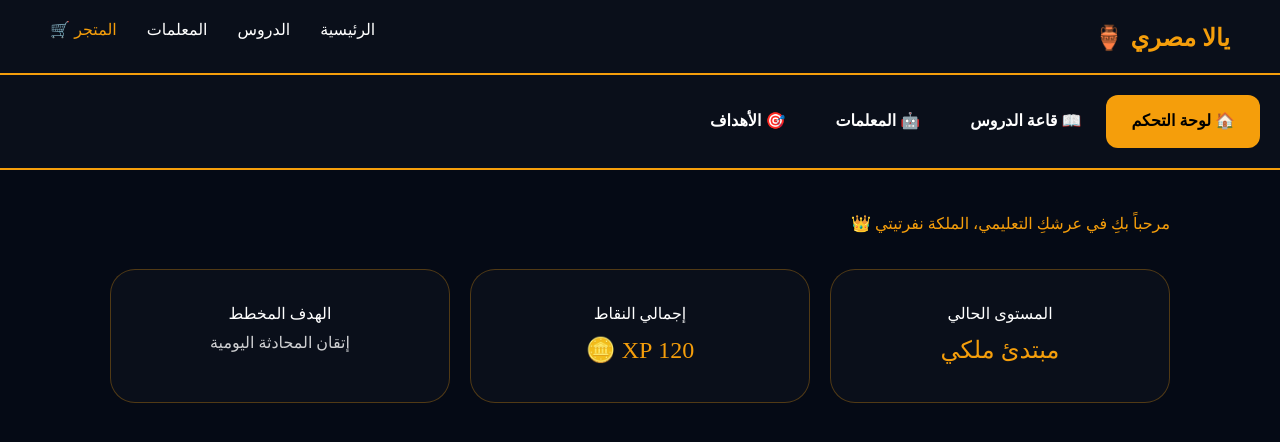
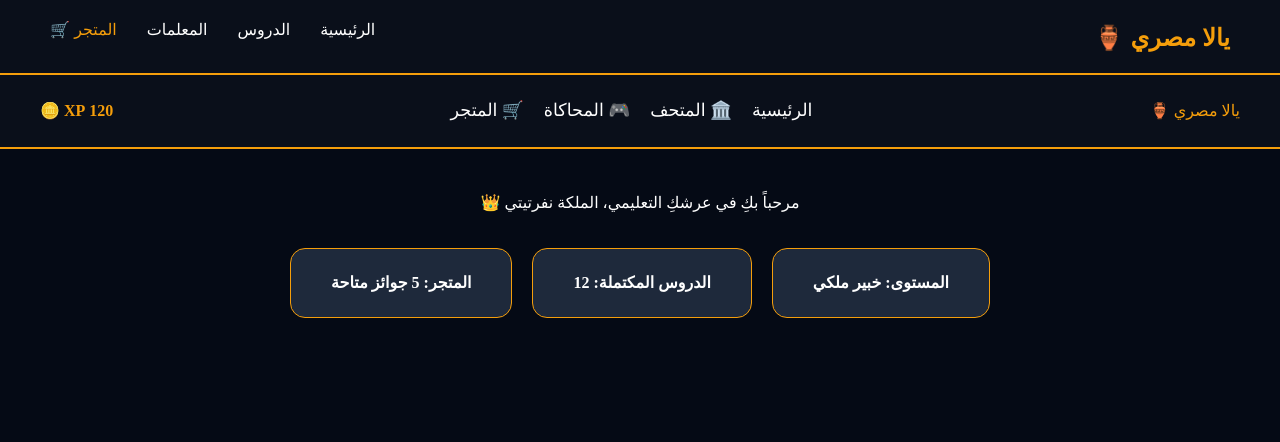
Before and after one commit to adamahmed29623-bit/Adam-Acadmey-yalla-masry, a Next.js app: page / in a window 1280 px wide. Shown: the top 442 px of the page. Built offline with nearby package versions, Linux system fonts and the light colour scheme.

Commit message:
Update page.tsx

```diff
--- a/src/app/page.tsx
+++ b/src/app/page.tsx
@@ -1,180 +1,71 @@
 'use client';
 import React, { useState } from 'react';
 
-export default function NefertitiAcademyEmpire() {
-  const [view, setView] = useState('dashboard'); // dashboard, lessons, teachers, goals
-  const [level, setLevel] = useState('مبتدئ ملكي');
+export default function NefertitiAcademyUltimate() {
+  const [view, setView] = useState('dashboard'); // dashboard, museum, simulation, store
   const [points, setPoints] = useState(120);
-  const [goal, setGoal] = useState('إتقان المحادثة اليومية');
-
-  // دالة النطق الصوتي
-  const speak = (text: string) => {
-    if (typeof window !== 'undefined' && window.speechSynthesis) {
-      window.speechSynthesis.cancel();
-      const msg = new SpeechSynthesisUtterance(text);
-      msg.lang = 'ar-EG';
-      window.speechSynthesis.speak(msg);
-    }
-  };
 
   return (
-    <div style={{ backgroundColor: '#050a15', color: 'white', minHeight: '100vh', direction: 'rtl', fontFamily: 'serif' }}>
+    <div style={{ backgroundColor: '#050a15', minHeight: '100vh', color: 'white', direction: 'rtl', fontFamily: 'serif' }}>
 
-      {/* 🏰 شريط التنقل الإمبراطوري */}
-      <nav style={{ display: 'flex', justifyContent: 'around', background: '#0a0f1a', padding: '20px', borderBottom: '2px solid #f59e0b', position: 'sticky', top: 0, zIndex: 100 }}>
-        <button onClick={() => setView('dashboard')} style={navLink(view === 'dashboard')}>🏠 لوحة التحكم</button>
-        <button onClick={() => setView('lessons')} style={navLink(view === 'lessons')}>📖 قاعة الدروس</button>
-        <button onClick={() => setView('teachers')} style={navLink(view === 'teachers')}>🤖 المعلمات</button>
-        <button onClick={() => setView('goals')} style={navLink(view === 'goals')}>🎯 الأهداف</button>
+      {/* شريط التنقل الملكي - لربط كل شيء */}
+      <nav style={{ background: '#0a0f1a', padding: '20px 40px', display: 'flex', justifyContent: 'space-between', borderBottom: '2px solid #f59e0b', alignItems: 'center' }}>
+        <h2 style={{ color: '#f59e0b', margin: 0 }}>يالا مصري 🏺</h2>
+        <div style={{ display: 'flex', gap: '20px' }}>
+          <button onClick={() => setView('dashboard')} style={navLink}>الرئيسية</button>
+          <button onClick={() => setView('museum')} style={navLink}>🏛️ المتحف</button>
+          <button onClick={() => setView('simulation')} style={navLink}>🎮 المحاكاة</button>
+          <button onClick={() => setView('store')} style={navLink}>🛒 المتجر</button>
+        </div>
+        <div style={{ color: '#f59e0b', fontWeight: 'bold' }}>{points} XP 🪙</div>
       </nav>
 
-      <main style={{ maxWidth: '1100px', margin: '40px auto', padding: '0 20px' }}>
+      <main style={{ padding: '40px' }}>
 
-        {/* 1. لوحة تحكم الطالب (Dashboard) */}
-        {view === 'dashboard' && (
-          <div style={{ animation: 'fadeIn 0.5s' }}>
-            <h2 style={{ color: '#f59e0b' }}>مرحباً بكِ في عرشكِ التعليمي، الملكة نفرتيتي 👑</h2>
-            <div style={{ display: 'grid', gridTemplateColumns: 'repeat(auto-fit, minmax(250px, 1fr))', gap: '20px', marginTop: '30px' }}>
-              <div style={statCard}>
-                <h3>المستوى الحالي</h3>
-                <p style={{ fontSize: '1.5rem', color: '#f59e0b' }}>{level}</p>
+        {/* قسم المتحف الملكي */}
+        {view === 'museum' && (
+          <div style={{ textAlign: 'center' }}>
+            <h1 style={{ color: '#f59e0b' }}>متحف المكتسبات الملكية 🏺</h1>
+            <div style={{ display: 'grid', gridTemplateColumns: 'repeat(3, 1fr)', gap: '20px', marginTop: '30px' }}>
+              <div style={museumCard}>
+                <h3>جملة "الفندق"</h3>
+                <p>"أنا عايز اروح الفندق لو سمحت"</p>
+                <small>تم الإتقان: 4 يناير 2026</small>
               </div>
-              <div style={statCard}>
-                <h3>إجمالي النقاط</h3>
-                <p style={{ fontSize: '1.5rem', color: '#f59e0b' }}>{points} XP 🪙</p>
-              </div>
-              <div style={statCard}>
-                <h3>الهدف المخطط</h3>
-                <p style={{ opacity: 0.8 }}>{goal}</p>
-              </div>
+              {/* تضاف هنا باقي الكلمات التي يجمعها الطالب */}
             </div>
           </div>
         )}
 
-        {/* 2. قاعة الدروس (Lesson Hall) */}
-        {view === 'lessons' && (
-          <div style={sectionContainer}>
-            <h2 style={{ color: '#f59e0b' }}>📖 قاعة الدروس الملكية</h2>
-            <div style={{ display: 'grid', gap: '15px', marginTop: '20px' }}>
-              {['التعارف المصري', 'التسوق في البازار', 'الطلب في المطعم'].map((lesson, i) => (
-                <div key={i} style={lessonRow}>
-                  <span>الدرس {i+1}: {lesson}</span>
-                  <button onClick={() => speak(`بدء درس ${lesson}`)} style={actionBtnSmall}>بدء الدرس ⚔️</button>
-                </div>
-              ))}
+        {/* قسم المحاكاة الذكي */}
+        {view === 'simulation' && (
+          <div style={{ maxWidth: '800px', margin: '0 auto', textAlign: 'center' }}>
+            <h1 style={{ color: '#f59e0b' }}>غرفة المحاكاة (ميدان التحرير) 🚕</h1>
+            <div style={{ background: 'rgba(245,158,11,0.05)', height: '300px', borderRadius: '30px', border: '1px dashed #f59e0b', display: 'flex', alignItems: 'center', justifyContent: 'center', marginBottom: '20px' }}>
+               <p style={{ fontSize: '1.5rem' }}>[ بيئة افتراضية: السائق ينتظر ردك... ]</p>
+            </div>
+            <button style={{ padding: '20px 50px', borderRadius: '50px', background: '#f59e0b', border: 'none', fontWeight: 'bold', fontSize: '1.2rem', cursor: 'pointer' }}>
+               🎤 اضغطي للتحدث (نظام المحاكاة)
+            </button>
+          </div>
+        )}
+
+        {/* لوحة التحكم (الرئيسية) */}
+        {view === 'dashboard' && (
+          <div style={{ textAlign: 'center' }}>
+            <h1>مرحباً بكِ في عرشكِ التعليمي، الملكة نفرتيتي 👑</h1>
+            <div style={{ marginTop: '30px', display: 'flex', justifyContent: 'center', gap: '20px' }}>
+              <div style={statBox}>المستوى: خبير ملكي</div>
+              <div style={statBox}>الدروس المكتملة: 12</div>
+              <div style={statBox}>المتجر: 5 جوائز متاحة</div>
             </div>
           </div>
         )}
-
-        {/* 3. صفحة المعلمات (Teachers System) */}
-        {view === 'teachers' && (
-          <div style={sectionContainer}>
-            <h2 style={{ color: '#f59e0b' }}>🤖 نظام المعلمات الآلي</h2>
-            <div style={{ display: 'flex', gap: '20px', alignItems: 'center', background: '#1e293b', padding: '30px', borderRadius: '30px' }}>
-              <div style={{ fontSize: '50px' }}>🤖</div>
-              <div>
-                <h3>المعلمة "جميناي"</h3>
-                <p>"أنا هنا لمرافقتكِ في كل خطوة. ذكائي الاصطناعي مكرس لخدمة رحلتكِ التعليمية."</p>
-                <button onClick={() => speak("أنا هنا لمرافقتكِ في كل خطوة")} style={actionBtnSmall}>استماع للصوت 🔊</button>
-              </div>
-            </div>
-          </div>
-        )}
-
-        {/* 4. تحديد الهدف والمستوى (Goals & Level) */}
-        {view === 'goals' && (
-          <div style={sectionContainer}>
-            <h2 style={{ color: '#f59e0b' }}>🎯 تحديد المسار الملكي</h2>
-            <div style={{ marginTop: '30px' }}>
-              <label>اختاري هدفكِ الأسبوعي:</label>
-              <select onChange={(e) => setGoal(e.target.value)} style={selectStyle}>
-                <option>إتقان 50 جملة محادثة</option>
-                <option>اجتياز اختبار المستوى الأول</option>
-                <option>التحدث بطلاقة مع السائقين</option>
-              </select>
-
-              <div style={{ marginTop: '40px' }}>
-                <label>تغيير المستوى الدراسي:</label>
-                <div style={{ display: 'flex', gap: '10px', marginTop: '10px' }}>
-                  {['مبتدئ', 'متوسط', 'خبير'].map(l => (
-                    <button key={l} onClick={() => setLevel(`${l} ملكي`)} style={levelBtn(level.includes(l))}>{l}</button>
-                  ))}
-                </div>
-              </div>
-            </div>
-          </div>
-        )}
-
       </main>
     </div>
   );
 }
 
-// --- التنسيقات الفخمة ---
-const navLink = (active: boolean) => ({
-  padding: '12px 25px',
-  borderRadius: '12px',
-  border: 'none',
-  background: active ? '#f59e0b' : 'transparent',
-  color: active ? 'black' : 'white',
-  fontWeight: 'bold' as const,
-  cursor: 'pointer',
-  transition: '0.3s'
-});
-
-const statCard = {
-  background: '#0a0f1a',
-  padding: '30px',
-  borderRadius: '25px',
-  border: '1px solid rgba(245,158,11,0.3)',
-  textAlign: 'center' as const
-};
-
-const sectionContainer = {
-  background: '#0a0f1a',
-  padding: '40px',
-  borderRadius: '40px',
-  border: '2px solid #f59e0b',
-  animation: 'fadeIn 0.5s'
-};
-
-const lessonRow = {
-  display: 'flex',
-  justifyContent: 'space-between',
-  alignItems: 'center',
-  padding: '20px',
-  background: 'rgba(255,255,255,0.05)',
-  borderRadius: '15px',
-  border: '1px solid rgba(245,158,11,0.1)'
-};
-
-const actionBtnSmall = {
-  background: '#f59e0b',
-  color: 'black',
-  border: 'none',
-  padding: '10px 20px',
-  borderRadius: '50px',
-  fontWeight: 'bold' as const,
-  cursor: 'pointer'
-};
-
-const selectStyle = {
-  width: '100%',
-  padding: '15px',
-  marginTop: '10px',
-  borderRadius: '15px',
-  background: '#1e293b',
-  color: 'white',
-  border: '1px solid #f59e0b'
-};
-
-const levelBtn = (active: boolean) => ({
-  flex: 1,
-  padding: '15px',
-  borderRadius: '15px',
-  border: '1px solid #f59e0b',
-  background: active ? '#f59e0b' : 'transparent',
-  color: active ? 'black' : 'white',
-  fontWeight: 'bold' as const,
-  cursor: 'pointer'
-});
+const navLink = { background: 'none', border: 'none', color: 'white', cursor: 'pointer', fontSize: '1.1rem' };
+const museumCard = { background: '#0a0f1a', padding: '20px', borderRadius: '20px', border: '1px solid #f59e0b', boxShadow: '0 5px 15px rgba(245,158,11,0.1)' };
+const statBox = { padding: '20px 40px', background: '#1e293b', borderRadius: '15px', border: '1px solid #f59e0b', fontWeight: 'bold' };
```
